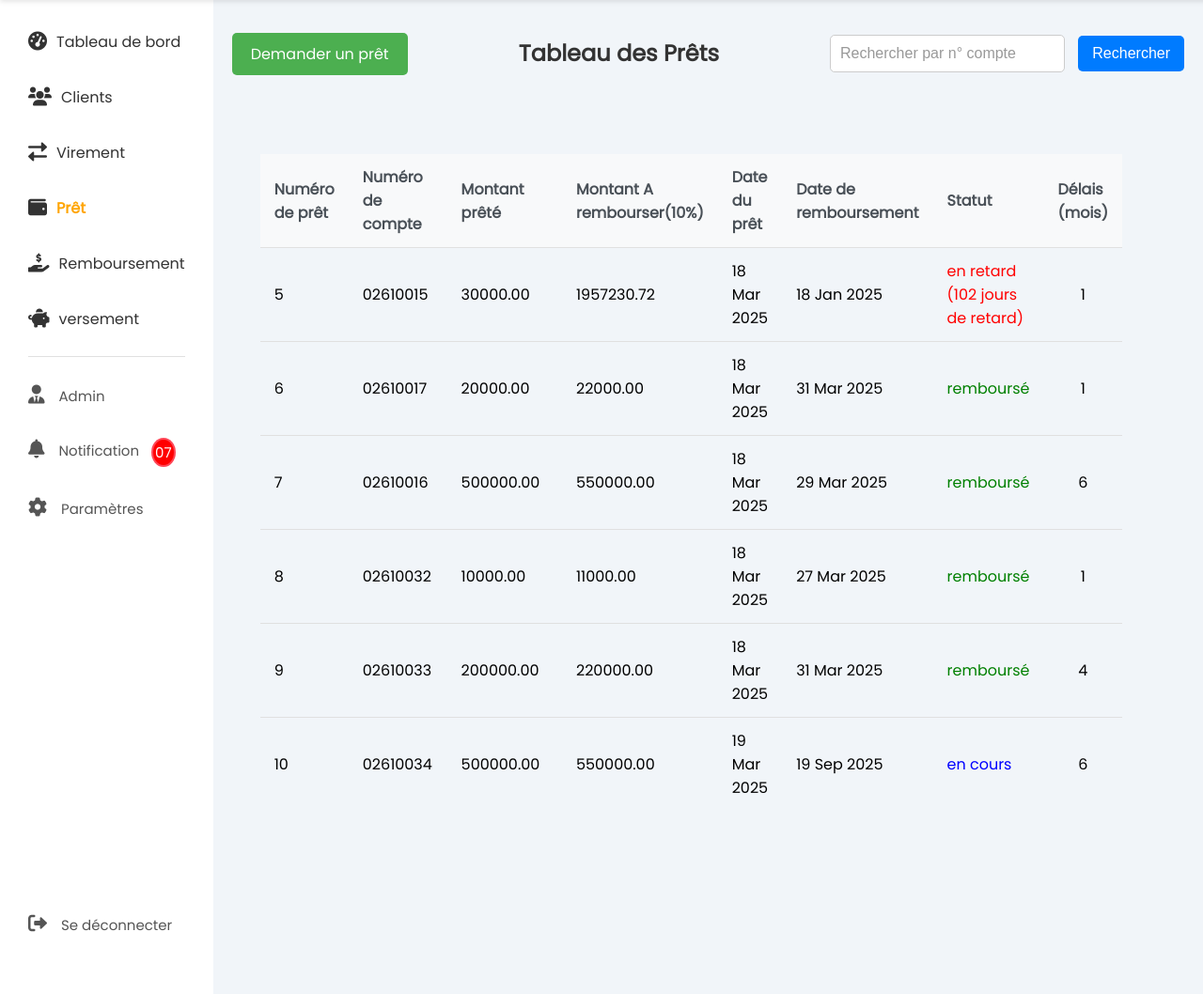
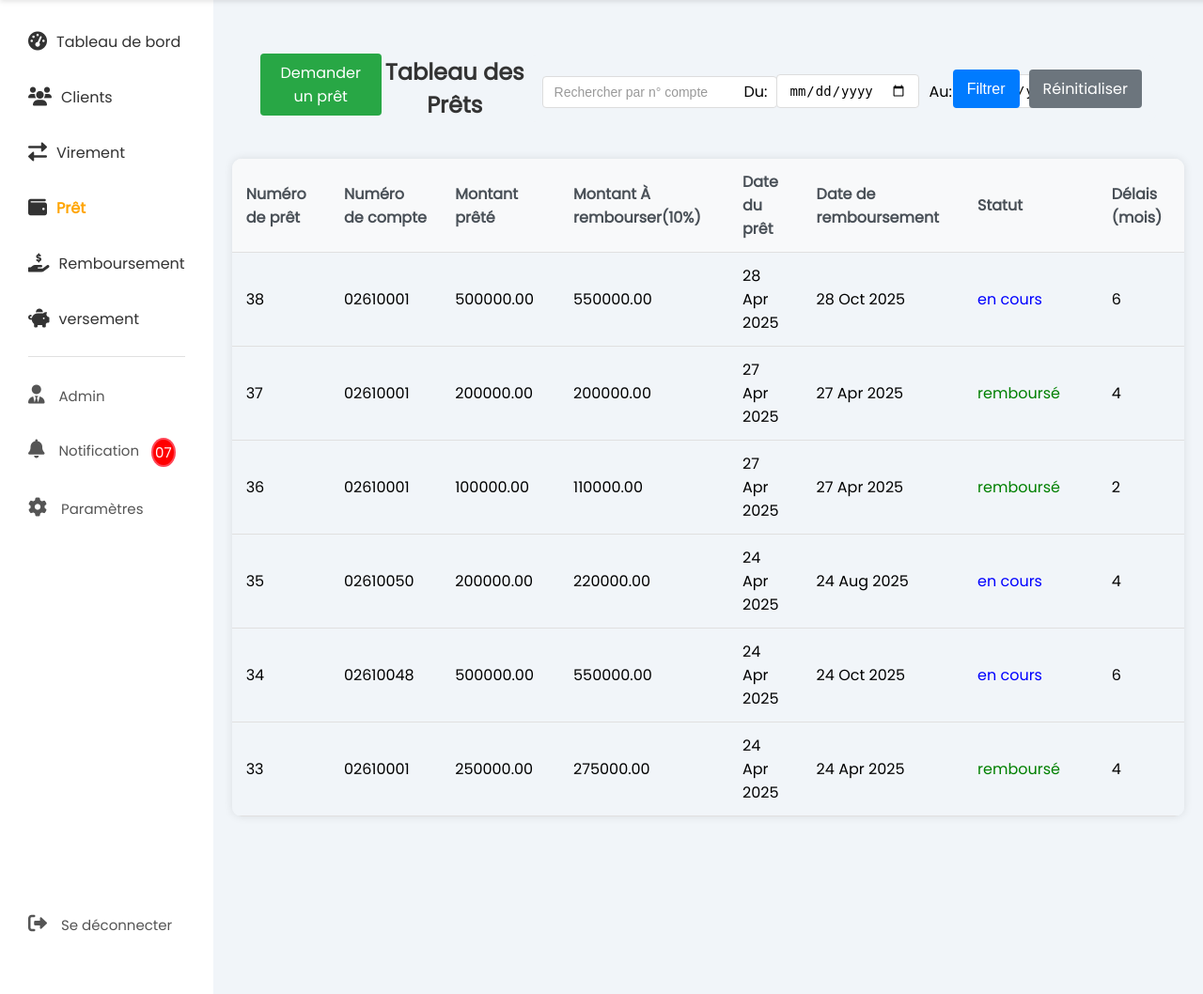
Before and after one commit to Akarti5/Finex, a PHP site: page /FINEX/Admin-interface/index.php?page=pret in a window 1280 px wide. Shown: the part 76-1134 px from the top of the page at 94% size. Run offline with PHP 8.4, Linux system fonts and the light colour scheme; data comes from the database, SQL or seed files in the repository; some libraries are stand-ins or nearby versions.

Commit message:
A big update

```diff
--- a/Admin-interface/pages/pret.php
+++ b/Admin-interface/pages/pret.php
@@ -18,13 +18,33 @@ if ($conn->query($sql_update_statut)) {
     echo "Erreur lors de la mise à jour des statuts : " . $conn->error;
 }
 
-$pretClientPath = $_SERVER['DOCUMENT_ROOT'] . "/Finex/prets/liste.php";
+// Récupération des paramètres de recherche
+$searchCompte = isset($_GET['searchCompte']) ? $_GET['searchCompte'] : '';
+$dateDebut = isset($_GET['dateDebut']) ? $_GET['dateDebut'] : '';
+$dateFin = isset($_GET['dateFin']) ? $_GET['dateFin'] : '';
 
-if (!file_exists($pretClientPath)) {
-    die("Erreur : Fichier liste.php introuvable ! Chemin: " . $pretClientPath);
+// Construction de la requête SQL avec les filtres
+$sql = "SELECT * FROM preter WHERE 1=1";
+
+if (!empty($searchCompte)) {
+    $sql .= " AND numCompte LIKE '%".mysqli_real_escape_string($conn, $searchCompte)."%'";
 }
 
-include($pretClientPath); // Inclure le fichier liste.php pour récupérer $result
+if (!empty($dateDebut)) {
+    $sql .= " AND datePret >= '".mysqli_real_escape_string($conn, $dateDebut)."'";
+}
+
+if (!empty($dateFin)) {
+    $sql .= " AND datePret <= '".mysqli_real_escape_string($conn, $dateFin)."'";
+}
+
+$sql .= " ORDER BY datePret DESC";
+
+// Exécuter la requête
+$result = $conn->query($sql);
+if (!$result) {
+    echo "Erreur dans la requête : " . $conn->error;
+}
 ?>
 
 <div class="search-container">
@@ -33,10 +53,22 @@ include($pretClientPath); // Inclure le fichier liste.php pour récupérer $resu
     </div>
 
     <h2>Tableau des Prêts</h2>
-    <div>
+    <div class="filters">
         <form method="GET" action="" class="search-form">
-            <input type="text" class="search-input" name="searchCompte" placeholder="Rechercher par n° compte" value="<?php echo htmlspecialchars($searchCompte); ?>" autocomplete="off">
-            <button type="submit" class="search-button">Rechercher</button>
+            <div class="filter-group">
+                <input type="text" class="search-input" name="searchCompte" placeholder="Rechercher par n° compte" value="<?php echo htmlspecialchars($searchCompte); ?>" autocomplete="off">
+            </div>
+            <div class="filter-group date-filters">
+                <label for="dateDebut">Du:</label>
+                <input type="date" id="dateDebut" name="dateDebut" class="date-input" value="<?php echo htmlspecialchars($dateDebut); ?>">
+
+                <label for="dateFin">Au:</label>
+                <input type="date" id="dateFin" name="dateFin" class="date-input" value="<?php echo htmlspecialchars($dateFin); ?>">
+            </div>
+            <div class="filter-actions">
+                <button type="submit" class="search-button">Filtrer</button>
+                <a href="http://localhost/FINEX/Admin-interface/index.php?page=pret" class="reset-button">Réinitialiser</a>
+            </div>
         </form>
     </div>
 </div>
@@ -48,7 +80,7 @@ include($pretClientPath); // Inclure le fichier liste.php pour récupérer $resu
                 <th>Numéro de prêt</th>
                 <th>Numéro de compte</th>
                 <th>Montant prêté</th>
-                <th>Montant A rembourser(10%)</th>
+                <th>Montant À rembourser(10%)</th>
                 <th>Date du prêt</th>
                 <th>Date de remboursement</th>
                 <th>Statut</th>
@@ -81,16 +113,16 @@ include($pretClientPath); // Inclure le fichier liste.php pour récupérer $resu
                     // Appliquer la couleur de fond selon le statut
                     switch(strtolower($row['statut'])) {
                         case 'en cours':
-                            echo "color: blue ;"; // Jaune transparent
+                            echo "color: blue;";
                             break;
                         case 'en retard':
-                            echo "color: red;"; // Rouge transparent
+                            echo "color: red;";
                             break;
                         case 'remboursé':
-                            echo "color: green;"; // Vert transparent
+                            echo "color: green;";
                             break;
                         default:
-                            echo ""; // Pas de couleur pour les autres statuts
+                            echo "";
                     }
                     echo "'>";
 
@@ -118,37 +150,104 @@ include($pretClientPath); // Inclure le fichier liste.php pour récupérer $resu
     </table>
 </div>
 
+<style>
+.search-container {
+    margin: 20px 30px;
+}
 
+.filters {
+    background-color: #F1F5F9;
+    padding: 15px;
+    border-radius: 8px;
+    margin: 15px 0;
+}
 
+.search-form {
+    display: flex;
+    flex-wrap: wrap;
+    gap: 15px;
+    align-items: flex-end;
+}
 
-<style>
+.filter-group {
+    display: flex;
+    flex-direction: column;
+    flex: 1;
+    min-width: 200px;
+}
+
+.date-filters {
+    display: flex;
+    flex-direction: row;
+    align-items: center;
+    gap: 10px;
+    flex: 2;
+}
+
+.filter-actions {
+    display: flex;
+    gap: 10px;
+}
+
+.search-input, .date-input {
+    padding: 8px 12px;
+    border: 1px solid #ddd;
+    border-radius: 4px;
+    font-size: 14px;
+}
+
+.search-button, .reset-button, .add-button {
+    padding: 8px 15px;
+    border: none;
+    border-radius: 4px;
+    cursor: pointer;
+    text-decoration: none;
+    display: inline-block;
+    text-align: center;
+    font-weight: 500;
+}
+
+.search-button {
+    background-color: #007bff;
+    color: white;
+}
+
+.reset-button {
+    background-color: #6c757d;
+    color: white;
+}
+
+.add-button {
+    background-color: #28a745;
+    color: white;
+    margin-bottom: 10px;
+}
+
+.search-button:hover, .reset-button:hover, .add-button:hover {
+    opacity: 0.9;
+}
+
 .table-container {
-    margin-top: 50px;
-    max-height: 700px; /* Hauteur maximale pour le défilement */
+    margin-top: 20px;
+    max-height: 700px;
     overflow-y: auto;
-    border-radius: 20px;
-    /* Empêcher le débordement des coins arrondis */
-
+    border-radius: 10px;
+    box-shadow: 0 0 10px rgba(0,0,0,0.1);
 }
 
 table {
-    width: 90%;
+    width: 100%;
     border-collapse: collapse;
-    margin: 20px 30px;
     background-color: #F1F5F9;
-    border-radius: 8px;
 }
 
 thead {
     position: sticky;
     top: 0;
-    z-index: 10; /* S'assurer que l'en-tête reste au-dessus du contenu */
+    z-index: 10;
     background-color: #f8f9fa;
-    color: #495057;
-    font-weight: 600;
 }
 
-/* Assurer que les cellules d'en-tête ont également un fond */
 th {
     background-color: #f8f9fa;
     padding: 12px 15px;
@@ -165,12 +264,6 @@ td {
 tbody tr:hover {
     background-color: #fff;
     transition: background-color 0.2s ease-in-out;
-}
-
-/* Style spécifique pour la dernière colonne */
-td:last-child {
-    text-align: center;
-    white-space: nowrap;
 }
 
 /* Styles pour la barre de défilement */
--- a/prets/ajouter.php
+++ b/prets/ajouter.php
@@ -136,7 +136,7 @@ $subject = "Confirmation de prêt - FINEX BANK";
 $message = "Cher client $nom $prenom,<br><br>"
     . "Numéro de compte : $numCompte<br><br>"
     . "Vous avez emprunté Ar $montantPrete à FINEX BANK le " . date('d M Y') . ".<br><br>"
-    . "À rembourser avant le " . date('d M Y', strtotime($dateRemboursement)) . ".<br><br>"
+    . "Vous devriez rembourser $montantARembourser avant le " . date('d M Y', strtotime($dateRemboursement)) . ".<br><br>"
     . "Merci de votre confiance.<br><br>"
     . "Cordialement,<br>FINEX BANK";
 // Puis remplacez votre section mail() par :
```
Also changed, not shown: other parts of Admin-interface/pages/pret.php (+11 -37 lines), verser/ajouter.php (+27 -3 lines).
